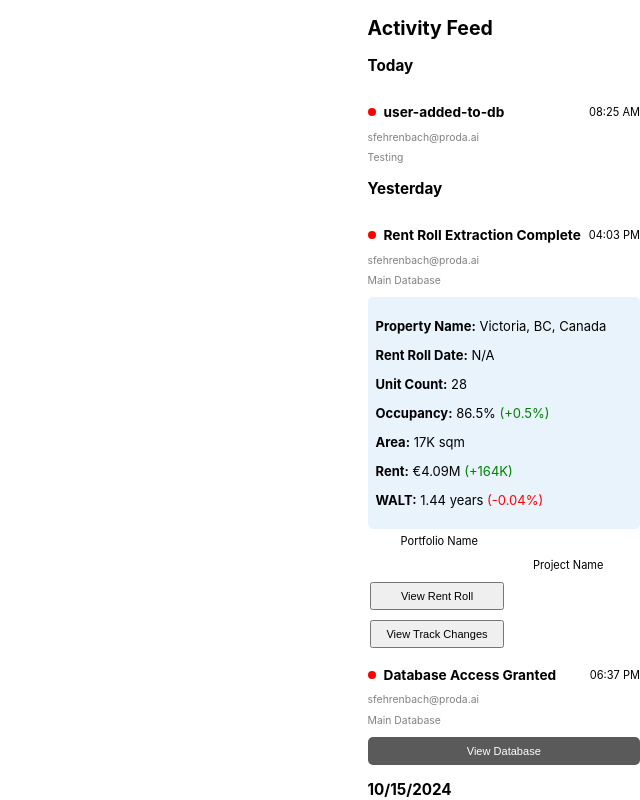
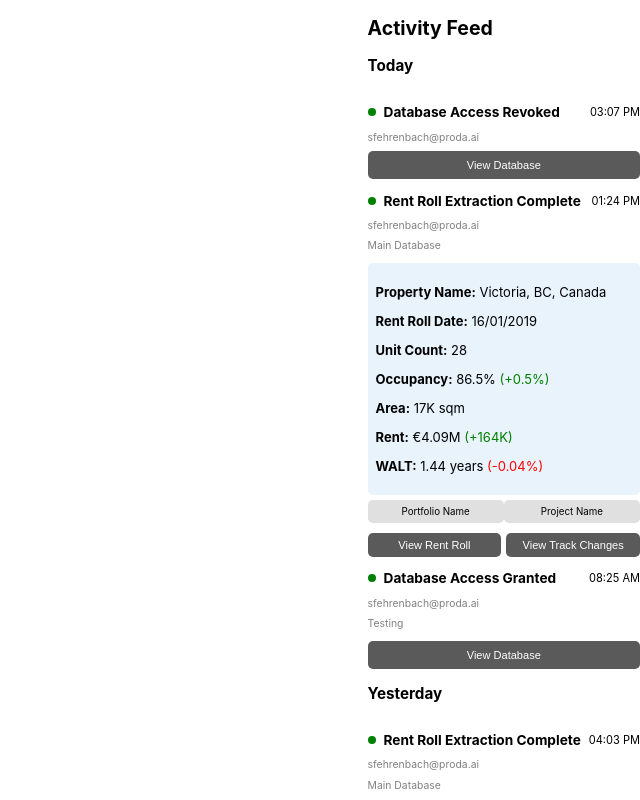
Before and after one commit to tarekmansour11/activityfeed, a React (Create React App) app in the folder activity-feed/: page / in a window 1280 px wide. Shown: the top 800 px of the page, without its empty margins (640-1280 px from the left). Built offline with nearby package versions, Linux system fonts and the light colour scheme.

Commit message:
Latest changes

```diff
--- a/activity-feed/src/components/ActivityFeed.css
+++ b/activity-feed/src/components/ActivityFeed.css
@@ -40,29 +40,37 @@
   margin-top: 5px;
 }
 
+.badge-container {
+  display: flex;
+  justify-content: space-between;
+  margin-top: 5px;
+}
+
 .badge {
-    display: inline-block;
-    font-size: 0.85em;
-    padding: 5px;
+  width: 48%; /* Make each badge occupy roughly half the space */
+  font-size: 0.75em;
+  padding: 6px;
   text-align: center;
   border-radius: 5px;
+  background-color: #e0e0e0; /* Adjust this as needed */
 }
 
-  .left-badge {
-    width: 49%;
-    float: left;
-  }
-
-  .right-badge {
-    width: 49%;
-    float: right;
+.action-buttons {
+  display: flex;
+  justify-content: space-between;
+  gap: 5px;
+  margin-top: 10px;
 }
 
 .action-buttons button {
-    width: 49%;
+  flex: 1; /* Equal width for both buttons */
   font-size: 0.85em;
-    margin: 5px 1%;
   padding: 6px;
+  border: none;
+  border-radius: 5px;
+  background-color: #5a5a5a; /* Match database button color */
+  color: white;
+  text-align: center;
 }
 
 .view-database {
--- a/activity-feed/src/components/ActivityFeed.tsx
+++ b/activity-feed/src/components/ActivityFeed.tsx
@@ -2,7 +2,6 @@ import React from 'react';
 import './ActivityFeed.css';
 import tempData from '../tempData.json';
 
-// Define the Activity type
 type Activity = {
   audit_event_lsn: number;
   details: string;
@@ -12,6 +11,7 @@ type Activity = {
   object_database_id: number;
   object_database_name: string;
   user_email: string;
+  read: boolean; // Added read type
   rowsThisPage?: Array<{
     output_candidate_rentroll_id: number[];
     comparison_o_lettable_area_contracted_sqm: number | null;
@@ -31,12 +31,10 @@ type Activity = {
   }>;
 };
 
-// Define grouped activities type
 type GroupedActivities = {
   [key: string]: Activity[];
 };
 
-// Function to group activities by date
 const groupByDate = (activities: Activity[]): GroupedActivities => {
   const today = new Date().toLocaleDateString();
   const yesterday = new Date(Date.now() - 86400000).toLocaleDateString();
@@ -57,11 +55,16 @@ const groupByDate = (activities: Activity[]): GroupedActivities => {
   return groups;
 };
 
+const formatDate = (dateString: string): string => {
+  const date = new Date(dateString);
+  return date.toLocaleDateString('en-GB'); // Format as DD/MM/YYYY
+};
+
 const formatEventType = (type: string) => {
   return type
     .replace('extraction-completed', 'Rent Roll Extraction Complete')
-    .replace('access-granted', 'Database Access Granted')
-    .replace('access-revoked', 'Database Access Revoked');
+    .replace('user-added-to-db', 'Database Access Granted')
+    .replace('user-removed-from-db', 'Database Access Revoked');
 };
 
 const ActivityFeed: React.FC = () => {
@@ -73,10 +76,17 @@ const ActivityFeed: React.FC = () => {
       {Object.entries(groupedActivities).map(([dateLabel, activities]) => (
         <div key={dateLabel}>
           <h3 className="date-label">{dateLabel}</h3>
-          {activities.map((activity, index) => (
+          {activities.map((activity, index) => {
+            const details = JSON.parse(activity.details);
+            const rentrollDate = details.rentroll_date ? formatDate(details.rentroll_date) : 'N/A';
+
+            return (
               <div key={index} className="activity-item">
                 <div className="event-header">
-                <span className="dot-indicator"></span>
+                  <span
+                    className="dot-indicator"
+                    style={{ backgroundColor: activity.read ? 'green' : 'red' }}
+                  ></span>
                   <p className="event-title">{formatEventType(activity.event_type)}</p>
                   <p className="event-time">
                     {new Date(activity.event_time).toLocaleTimeString([], { hour: '2-digit', minute: '2-digit' })}
@@ -90,16 +100,16 @@ const ActivityFeed: React.FC = () => {
                   <>
                     <div className="activity-details blue-box">
                       <p><strong>Property Name:</strong> {activity.rowsThisPage?.[0]?.property_name[1] ?? 'N/A'}</p>
-                    <p><strong>Rent Roll Date:</strong> {JSON.parse(activity.details).rentrolls?.[0]?.rentroll_date ?? 'N/A'}</p>
+                      <p><strong>Rent Roll Date:</strong> {rentrollDate}</p>
                       <p><strong>Unit Count:</strong> {activity.rowsThisPage?.[0]?.output_o_unit ?? 'N/A'}</p>
                       <p><strong>Occupancy:</strong> 86.5% <span className="positive">(+0.5%)</span></p>
                       <p><strong>Area:</strong> 17K sqm</p>
                       <p><strong>Rent:</strong> €4.09M <span className="positive">(+164K)</span></p>
                       <p><strong>WALT:</strong> 1.44 years <span className="negative">(-0.04%)</span></p>
                     </div>
-                  <div className="activity-buttons">
-                    <div className="badge badge-secondary full-width left-badge">Portfolio Name</div>
-                    <div className="badge badge-secondary full-width right-badge">Project Name</div>
+                    <div className="badge-container">
+                      <div className="badge">Portfolio Name</div>
+                      <div className="badge">Project Name</div>
                     </div>
                     <div className="action-buttons">
                       <button className="view-rent-roll">View Rent Roll</button>
@@ -107,11 +117,16 @@ const ActivityFeed: React.FC = () => {
                     </div>
                   </>
                 )}
-              {activity.event_type === 'access-granted' && (
-                <button className="view-database full-width">View Database</button>
+                {(activity.event_type === 'user-added-to-db' || activity.event_type === 'user-removed-from-db') && (
+                  <div className="database-status">
+                    <button className="view-database full-width">
+                      View Database
+                    </button>
+                  </div>
                 )}
               </div>
-          ))}
+            );
+          })}
         </div>
       ))}
     </div>
--- a/activity-feed/src/tempData.json
+++ b/activity-feed/src/tempData.json
@@ -1,5 +1,59 @@
 [
   {
+    "read": true,
+    "audit_event_lsn": 1000054,
+    "details": "{\"dbId\": 7, \"userId\": 8632, \"companyId\": 3011}",
+    "event_time": "2024-10-17T15:07:42.414893Z",
+    "event_type": "user-removed-from-db",
+    "object_database_company_name": null,
+    "object_database_id": null,
+    "object_database_name": null,
+    "user_email": "sfehrenbach@proda.ai"
+  },
+  {
+    "read": true,
+    "audit_event_lsn": 1000052,
+    "details": "{\"rentrolls\": [{\"property_id\": 125, \"rentroll_id\": 157}], \"extraction_id\": 129, \"rentroll_date\": \"2019-01-16\"}",
+    "event_time": "2024-10-17T13:24:56.946469Z",
+    "event_type": "extraction-completed",
+    "object_database_company_name": "PRODA Demo",
+    "object_database_id": 1,
+    "object_database_name": "Main Database",
+    "user_email": "sfehrenbach@proda.ai",
+    "rowsThisPage": [
+      {
+        "output_candidate_rentroll_id": [
+          1,
+          129
+        ],
+        "comparison_o_lettable_area_contracted_sqm": 12132.4989,
+        "property_name": [
+          1,
+          "Victoria, BC, Canada"
+        ],
+        "output_o_lettable_area_contracted_sqm": 11893.6859,
+        "portfolio_name": [
+          0,
+          null
+        ],
+        "CONSTANT": true,
+        "output_walt_first_break_expiry": 3.3555797021614637,
+        "output_contracted_rent_pa": 629364.449769,
+        "comparison_occupied": 0.9411492549156547,
+        "comparison_o_unit": 28,
+        "comparison_walt_first_break_expiry": 2.8558324768183545,
+        "comparison_contracted_rent_pa": 601370.59823616,
+        "project_name": [
+          0,
+          null
+        ],
+        "output_o_unit": 28,
+        "output_occupied": 0.9292331320099853
+      }
+    ]
+  },
+  {
+    "read": true,
     "audit_event_lsn": 1000043,
     "details": "{}",
     "event_time": "2024-10-17T08:25:11.346604Z",
@@ -10,6 +64,7 @@
     "user_email": "sfehrenbach@proda.ai"
   },
   {
+    "read": true,
     "audit_event_lsn": 1000037,
     "details": "{\"rentrolls\": [{\"property_id\": 125, \"rentroll_id\": 157}], \"extraction_id\": 129, \"rentroll_date\": \"2019-01-16\"}",
     "event_time": "2024-10-16T16:03:17.312695Z",
@@ -18,42 +73,120 @@
     "object_database_id": 1,
     "object_database_name": "Main Database",
     "user_email": "sfehrenbach@proda.ai",
-    "rowsThisPage": [{
-      "output_candidate_rentroll_id": [1, 129],
+    "rowsThisPage": [
+      {
+        "output_candidate_rentroll_id": [
+          1,
+          129
+        ],
         "comparison_o_lettable_area_contracted_sqm": 12132.4989,
-      "property_name": [1, "Victoria, BC, Canada"],
-      "output_o_lettable_area_contracted_sqm": 11686.5259,
-      "portfolio_name": [1, "Portfolio ABC"],
+        "property_name": [
+          1,
+          "Victoria, BC, Canada"
+        ],
+        "output_o_lettable_area_contracted_sqm": 11893.6859,
+        "portfolio_name": [
+          0,
+          null
+        ],
         "CONSTANT": true,
-      "output_walt_first_break_expiry": 3.355,
+        "output_walt_first_break_expiry": 3.3555797021614637,
         "output_contracted_rent_pa": 629364.449769,
-      "comparison_occupied": 0.941,
+        "comparison_occupied": 0.9411492549156547,
         "comparison_o_unit": 28,
-      "comparison_walt_first_break_expiry": 2.856,
+        "comparison_walt_first_break_expiry": 2.8558324768183545,
         "comparison_contracted_rent_pa": 601370.59823616,
-      "project_name": [0, "Project XYZ"],
+        "project_name": [
+          0,
+          null
+        ],
         "output_o_unit": 28,
-      "output_occupied": 0.928
-    }]
+        "output_occupied": 0.9292331320099853
+      }
+    ]
   },
   {
-    "audit_event_lsn": 1000050,
-    "details": "{}",
-    "event_time": "2024-10-15T13:17:00.540312Z",
-    "event_type": "access-revoked",
+    "read": true,
+    "audit_event_lsn": 1000018,
+    "details": "{\"rentrolls\": [{\"property_id\": 125, \"rentroll_id\": 157}], \"extraction_id\": 129, \"rentroll_date\": \"2019-01-16\"}",
+    "event_time": "2024-09-11T13:23:00.540312Z",
+    "event_type": "extraction-completed",
     "object_database_company_name": "PRODA Demo",
     "object_database_id": 1,
     "object_database_name": "Main Database",
-    "user_email": "sfehrenbach@proda.ai"
+    "user_email": "sfehrenbach@proda.ai",
+    "rowsThisPage": [
+      {
+        "output_candidate_rentroll_id": [
+          1,
+          129
+        ],
+        "comparison_o_lettable_area_contracted_sqm": 12132.4989,
+        "property_name": [
+          1,
+          "Victoria, BC, Canada"
+        ],
+        "output_o_lettable_area_contracted_sqm": 11893.6859,
+        "portfolio_name": [
+          0,
+          null
+        ],
+        "CONSTANT": true,
+        "output_walt_first_break_expiry": 3.3555797021614637,
+        "output_contracted_rent_pa": 629364.449769,
+        "comparison_occupied": 0.9411492549156547,
+        "comparison_o_unit": 28,
+        "comparison_walt_first_break_expiry": 2.8558324768183545,
+        "comparison_contracted_rent_pa": 601370.59823616,
+        "project_name": [
+          0,
+          null
+        ],
+        "output_o_unit": 28,
+        "output_occupied": 0.9292331320099853
+      }
+    ]
   },
   {
-    "audit_event_lsn": 1000051,
-    "details": "{}",
-    "event_time": "2024-10-16T18:37:00.540312Z",
-    "event_type": "access-granted",
+    "read": true,
+    "audit_event_lsn": 1000008,
+    "details": "{\"rentrolls\": [{\"property_id\": 125, \"rentroll_id\": 156}], \"extraction_id\": 128, \"rentroll_date\": \"2018-04-16\"}",
+    "event_time": "2024-09-11T13:22:06.009901Z",
+    "event_type": "extraction-completed",
     "object_database_company_name": "PRODA Demo",
     "object_database_id": 1,
     "object_database_name": "Main Database",
-    "user_email": "sfehrenbach@proda.ai"
+    "user_email": "sfehrenbach@proda.ai",
+    "rowsThisPage": [
+      {
+        "output_candidate_rentroll_id": [
+          1,
+          128
+        ],
+        "comparison_o_lettable_area_contracted_sqm": null,
+        "property_name": [
+          1,
+          "Victoria, BC, Canada"
+        ],
+        "output_o_lettable_area_contracted_sqm": 12132.4989,
+        "portfolio_name": [
+          0,
+          null
+        ],
+        "CONSTANT": true,
+        "output_walt_first_break_expiry": 2.8558324768183545,
+        "output_contracted_rent_pa": 589997.58467072,
+        "comparison_occupied": 0,
+        "comparison_o_unit": 0,
+        "comparison_walt_first_break_expiry": null,
+        "comparison_contracted_rent_pa": null,
+        "project_name": [
+          0,
+          null
+        ],
+        "output_o_unit": 28,
+        "output_occupied": 0.9411492549156547
       }
     ]
+  }
+]
```
Lines whose indentation alone changed are shown as unchanged.
